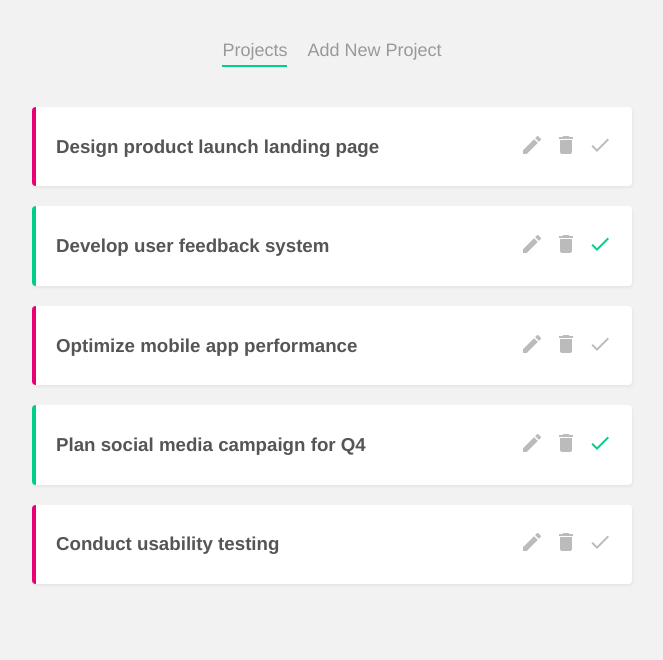
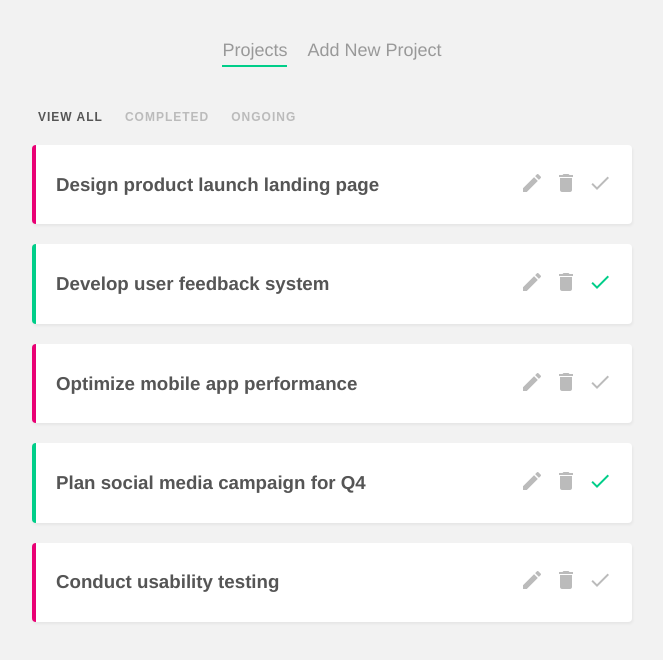
Before and after one commit to SaiThihan/project-planner, a Vue app: page / in a window 1280 px wide. Shown: the top 660 px of the page, without its empty margins (308-971 px from the left). Built offline with nearby package versions, Linux system fonts and the light colour scheme; data requests are answered from the project's data file.

Commit message:
edit,update,filter-nav added

```diff
--- a/data/db.json
+++ b/data/db.json
@@ -26,7 +26,7 @@
     },
     {
       "id": "5",
-      "title": "Conduct usability testing",
+      "title": "Conduct usability testing ",
       "details": "Organize testing sessions with beta users",
       "complete": false
     }
--- /dev/null
+++ b/src/components/FilterNav.vue
@@ -0,0 +1,24 @@
+<template>
+    <nav class="filter-nav">
+        <button @click="updateFilter('all')" :class="{ active: current === 'all' }">View all</button>
+        <button @click="updateFilter('completed')" :class="{ active: current === 'completed' }">Completed</button>
+        <button @click="updateFilter('ongoing')" :class="{ active: current === 'ongoing' }">Ongoing</button>
+
+    </nav>
+</template>
+
+<script>
+export default {
+    props: ['current'],
+    methods: {
+        updateFilter(by) {
+            this.$emit('filterChange', by)
+        }
+    },
+}
+</script>
+<style>
+.filter-nav button.active{
+    color: #555;
+}
+</style>
--- a/src/components/SingleProject.vue
+++ b/src/components/SingleProject.vue
@@ -3,7 +3,7 @@
         <div class="actions">
             <h3 @click="showDetails = !showDetails">{{ project.title }}</h3>
             <div class="icons">
-                <span class="material-icons">edit</span>
+                <router-link :to="{ name: 'EditProject', params: {id: project.id} }"><span class="material-icons">edit</span></router-link>
                 <span @click="deleteProject" class="material-icons">delete</span>
                 <span @click="toggleComplete" class="material-icons tick">done</span>
             </div>
@@ -38,6 +38,7 @@ export default {
                 .then(() => this.$emit('complete', this.project.id)).catch(err => console.log(err))
         }
     }
+
 }
 </script>
 
@@ -72,11 +73,11 @@ h3 {
     color: #777;
 }
 
-.project.complete{
+.project.complete {
     border-left: 4px solid #00ce89;
 }
 
-.project.complete .tick{
+.project.complete .tick {
     color: #00ce89;
 }
 </style>
--- a/src/router/index.js
+++ b/src/router/index.js
@@ -1,6 +1,7 @@
 import { createRouter, createWebHistory } from 'vue-router'
 import HomeView from '../views/HomeView.vue'
 import AddProject from '@/views/AddProject.vue'
+import EditProject from '@/views/EditProject.vue'
 
 const routes = [
   {
@@ -12,6 +13,12 @@ const routes = [
     path: '/add',
     name: 'AddProject',
     component: AddProject
+  },
+  {
+    path: '/projects/:id',
+    name: 'EditProject',
+    component: EditProject,
+    props: true
   }
 
 ]
--- /dev/null
+++ b/src/views/EditProject.vue
@@ -0,0 +1,42 @@
+<template>
+    <form @submit.prevent="handleSubmit">
+        <label>Title </label>
+        <input type="text" v-model="title" required />
+        <label>Details</label>
+        <textarea required v-model="details"></textarea>
+        <button>Update Project</button>
+    </form>
+</template>
+<script>
+export default {
+    props: ['id'],
+    data() {
+        return {
+            title: '',
+            details: '',
+            uri: 'http://localhost:3000/projects/' + this.id
+        }
+    },
+    mounted() {
+        fetch(this.uri)
+            .then(res => res.json())
+            .then(data => {
+                this.title = data.title
+                this.details = data.details
+            }).catch(err => console.log(err))
+    },
+    methods: {
+        handleSubmit() {
+            fetch(this.uri, {
+                method: "PATCH",
+                headers: { 'Content-Type': "application/json" },
+                body: JSON.stringify({ title: this.title, details: this.details })
+            }).then(() => {
+                this.$router.push('/')
+            }).catch(err => console.log(err))
+
+        }
+    }
+
+}
+</script>
--- a/src/views/HomeView.vue
+++ b/src/views/HomeView.vue
@@ -1,8 +1,9 @@
 <template>
   <div class="home">
+    <FilterNav @filterChange="current = $event" :current="current" />
     <div v-if="projects.length">
-      <div v-for="project in projects" :key="project.id">
-        <SingleProject :project="project" @delete="handleDelete" @complete="handleComplete"/>
+      <div v-for="project in filteredProjects" :key="project.id">
+        <SingleProject :project="project" @delete="handleDelete" @complete="handleComplete" />
       </div>
     </div>
   </div>
@@ -10,38 +11,68 @@
 
 <script>
 import SingleProject from '@/components/SingleProject.vue';
-
+import FilterNav from '@/components/FilterNav.vue';
 // @ is an alias to /src
 
 export default {
   name: 'HomeView',
+
   components: {
-    SingleProject
+    SingleProject,
+    FilterNav
   },
+
   data() {
     return {
-      projects: []
+      projects: [],
+      current: 'all'
     }
   },
-  mounted(){
+  mounted() {
     fetch('http://localhost:3000/projects')
-    .then(res=> res.json())
-    .then(data => this.projects = data)
-    .catch(err=> console.log(err))
+      .then(res => res.json())
+      .then(data => this.projects = data)
+      .catch(err => console.log(err))
   },
-  methods:{
-    handleDelete(id){
+  methods: {
+    handleDelete(id) {
       this.projects = this.projects.filter(project => {
         return project.id !== id
       })
     },
 
-    handleComplete(id){
+    handleComplete(id) {
       let p = this.projects.find(project => {
         return project.id === id
       })
       p.complete = !p.complete
     }
+  },
+  computed: {
+    filteredProjects() {
+      if (this.current === 'completed') {
+        return this.projects.filter(project => project.complete)
+      }
+      if (this.current === 'ongoing') {
+        return this.projects.filter(project=> !project.complete)
+      }
+      return this.projects
+    }
   }
 }
 </script>
+
+<style>
+.filter-nav button {
+  background: none;
+  border: none;
+  color: #bbb;
+  outline: none;
+  font-size: 12px;
+  text-transform: uppercase;
+  margin-right: 10px;
+  letter-spacing: 1px;
+  font-weight: bold;
+  cursor: pointer;
+}
+</style>
```
